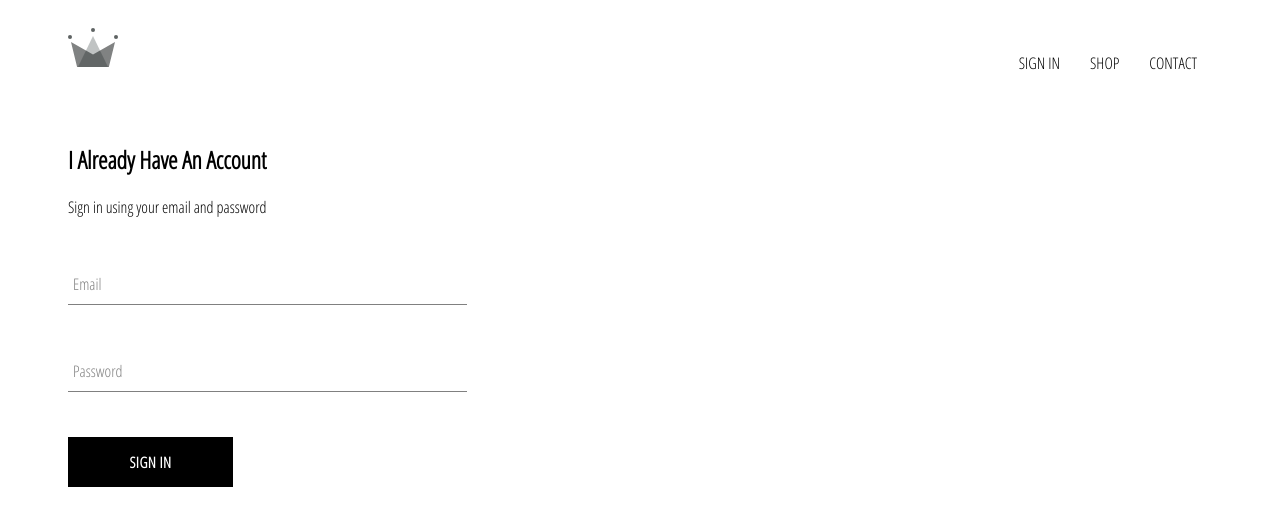
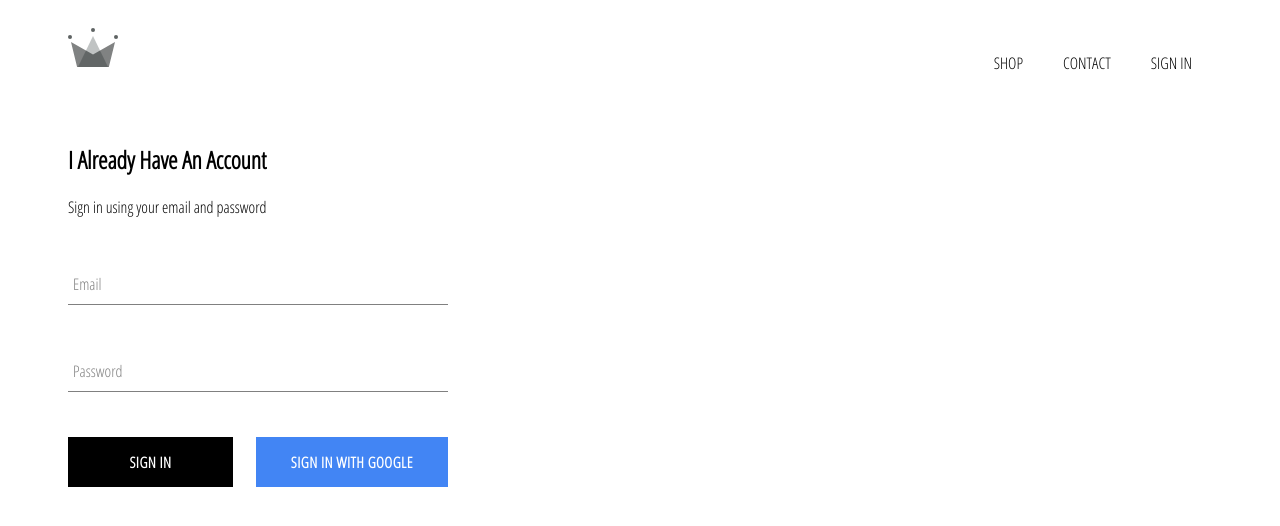
Before and after one commit to AbdallahAbis/Clothes-Shop, a React (Create React App) app: page /signin in a window 1280 px wide. Shown: the top 526 px of the page. Built offline with nearby package versions, Linux system fonts and the light colour scheme; no server answers.

Commit message:
firebase integrated, sign in page and sign in with google added.

```diff
--- a/package.json
+++ b/package.json
@@ -6,6 +6,7 @@
     "@testing-library/jest-dom": "^4.2.4",
     "@testing-library/react": "^9.3.2",
     "@testing-library/user-event": "^7.1.2",
+    "firebase": "^7.12.0",
     "node-sass": "^4.13.1",
     "react": "^16.13.1",
     "react-dom": "^16.13.1",
--- a/src/App.css
+++ b/src/App.css
@@ -1,3 +1,6 @@
+* {
+  box-sizing: border-box;
+}
 body {
   font-family: "Open Sans Condensed";
   padding: 20px 60px;
--- a/src/App.js
+++ b/src/App.js
@@ -1,15 +1,34 @@
-import React from "react";
+import React, { Component } from "react";
 import { Route, Switch } from "react-router-dom";
 import HomePage from "./pages/HomePage/HomePage.component";
 import ShopPage from "./pages/Shop/Shop.component";
 import SignInAndSignUp from "./pages/Sign-in-sign-up/Sign-in-sign-up.component";
 import Header from "./components/Header/Header.component";
+import { auth } from "./firebase/firebase.utils";
 import "./App.css";
 
-function App() {
+class App extends Component {
+  state = {
+    currentUser: null
+  };
+
+  unsubscribeFromAuth = null;
+
+  componentDidMount() {
+    this.unsubscribeFromAuth = auth.onAuthStateChanged(user => {
+      this.setState({ currentUser: user });
+      console.log(user);
+    });
+  }
+
+  componentWillUnmount() {
+    this.unsubscribeFromAuth();
+  }
+
+  render() {
     return (
       <div>
-      <Header />
+        <Header currentUser={this.state.currentUser} />
         <Switch>
           <Route exact path="/" component={HomePage} />
           <Route path="/shop" component={ShopPage} />
@@ -18,5 +37,6 @@ function App() {
       </div>
     );
   }
+}
 
 export default App;
--- a/src/components/Custom-button/Custom-button.component.jsx
+++ b/src/components/Custom-button/Custom-button.component.jsx
@@ -2,9 +2,12 @@ import React from "react";
 
 import "./Custom-button.styles.scss";
 
-const CustomButton = ({ children, ...otherProps }) => {
+const CustomButton = ({ children, isGoogleSignIn, ...otherProps }) => {
   return (
-    <button className="custom-button" {...otherProps}>
+    <button
+      className={`${isGoogleSignIn ? "google-sign-in" : ""} custom-button`}
+      {...otherProps}
+    >
       {children}
     </button>
   );
--- a/src/components/Header/Header.component.jsx
+++ b/src/components/Header/Header.component.jsx
@@ -1,24 +1,31 @@
 import React from "react";
 import { Link } from "react-router-dom";
+import { auth } from "../../firebase/firebase.utils";
 import { ReactComponent as Logo } from "../../assets/logo.svg";
 import "./Header.styles.scss";
 
-const Header = () => {
+const Header = ({ currentUser }) => {
   return (
     <div className="header">
       <Link to="/" className="logo-container">
         <Logo className="logo" />
       </Link>
       <div className="options">
-        <Link className="option" to="/signin">
-          SIGN IN
-        </Link>
         <Link className="option" to="/shop">
           SHOP
         </Link>
         <Link className="option" to="/contact">
           CONTACT
         </Link>
+        {currentUser ? (
+          <div className="option" onClick={() => auth.signOut()}>
+            Sign Out
+          </div>
+        ) : (
+          <Link className="option" to="/signin">
+            SIGN IN
+          </Link>
+        )}
       </div>
     </div>
   );
--- a/src/components/Header/Header.styles.scss
+++ b/src/components/Header/Header.styles.scss
@@ -18,7 +18,9 @@
     justify-content: flex-end;
 
     .option {
-      padding: 10px 15px;
+      padding: 5px 5px;
+      margin: 10px 15px;
+      cursor: pointer;
     }
   }
 }
--- a/src/components/Sign-in/Sign-in.component.jsx
+++ b/src/components/Sign-in/Sign-in.component.jsx
@@ -2,6 +2,7 @@ import React, { Component } from "react";
 
 import FormInput from "../Form-input/Form-input.component";
 import CustomButton from "../Custom-button/Custom-button.component";
+import { signInWithGoogle } from "../../firebase/firebase.utils";
 
 import "./Sign-in.styles.scss";
 
@@ -35,7 +36,6 @@ class SignIn extends Component {
             value={this.state.email}
             handleChange={this.handleChange}
             label="Email"
-            required
           />
 
           <FormInput
@@ -44,9 +44,13 @@ class SignIn extends Component {
             value={this.state.password}
             handleChange={this.handleChange}
             label="Password"
-            required
           />
-          <CustomButton type="submit"> Sign In </CustomButton>
+          <div className="buttons">
+            <CustomButton type="submit"> Sign In </CustomButton>
+            <CustomButton onClick={signInWithGoogle} isGoogleSignIn>
+              Sign In with Google
+            </CustomButton>
+          </div>
         </form>
       </div>
     );
--- a/src/components/Sign-in/Sign-in.styles.scss
+++ b/src/components/Sign-in/Sign-in.styles.scss
@@ -1,5 +1,12 @@
 .sign-in {
-  width: 30vw;
+  width: 380px;
   display: flex;
   flex-direction: column;
+  &.title {
+    margin: 10px 0;
+  }
+  .buttons {
+    display: flex;
+    justify-content: space-between;
+  }
 }
--- /dev/null
+++ b/src/firebase/firebase.utils.js
@@ -0,0 +1,24 @@
+import firebase from "firebase/app";
+import "firebase/firestore";
+import "firebase/auth";
+
+const config = {
+  apiKey: "AIzaSyBMxxa9YK9pgSD4reoCVhrKHs4dNmFkJ1w",
+  authDomain: "clothes-shop-93a97.firebaseapp.com",
+  databaseURL: "https://clothes-shop-93a97.firebaseio.com",
+  projectId: "clothes-shop-93a97",
+  storageBucket: "clothes-shop-93a97.appspot.com",
+  messagingSenderId: "238422823021",
+  appId: "1:238422823021:web:ee53467defe85537eeaf64"
+};
+
+firebase.initializeApp(config);
+
+export const auth = firebase.auth();
+export const firestore = firebase.firestore();
+
+const provider = new firebase.auth.GoogleAuthProvider();
+provider.setCustomParameters({ prompt: "select_account" });
+export const signInWithGoogle = () => auth.signInWithPopup(provider);
+
+export default firebase;
```
Also changed, not shown: 1 other file (tests, documents, lock files or other folders). Lines whose indentation alone changed are shown as unchanged.
